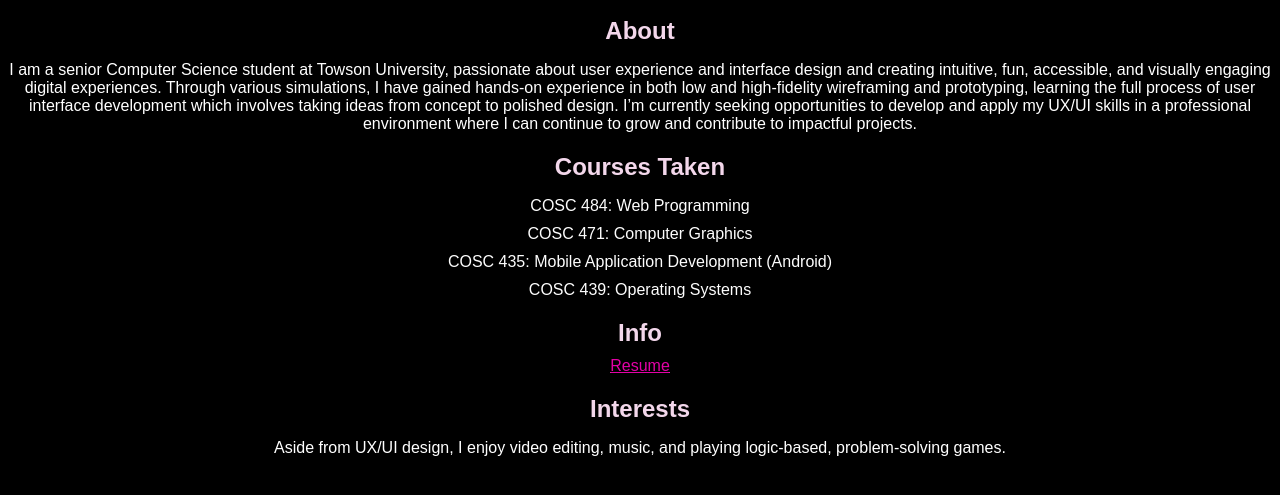
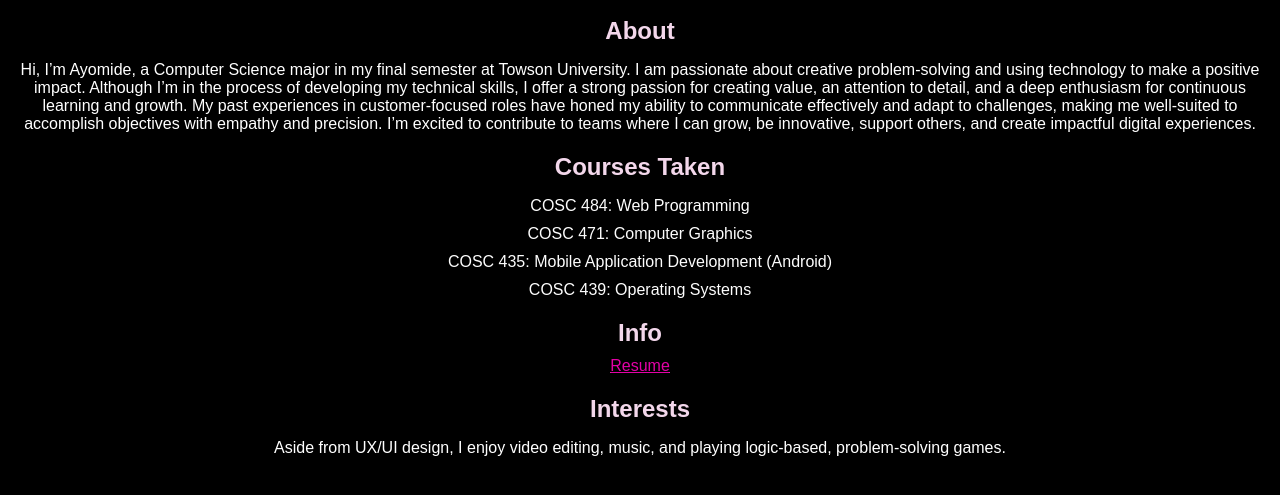
Before and after one commit to ayomide1011/ayomide1011.github.io, a plain HTML site: page index.html in a window 1280 px wide. Shown: the part 305-800 px from the top of the page. Drawn offline with Linux system fonts and the light colour scheme.

Commit message:
Update index.html

```diff
--- a/index.html
+++ b/index.html
@@ -24,9 +24,7 @@
         </div>
         <div class="section-2">
             <h2>About</h2>
-            <p>I am a senior Computer Science student at Towson University, passionate about user experience and interface design and creating intuitive, fun, accessible, and visually engaging digital experiences. Through various simulations, I have gained hands-on experience in both low and high-fidelity wireframing and prototyping, learning the full process of user interface development which involves taking ideas from concept to polished design. I’m currently seeking opportunities to develop and apply my UX/UI skills in a professional environment where I can continue to grow and contribute to impactful projects.
-
-
+            <p>Hi, I’m Ayomide, a Computer Science major in my final semester at Towson University. I am passionate about creative problem-solving and using technology to make a positive impact. Although I’m in the process of developing my technical skills, I offer a strong passion for creating value, an attention to detail, and a deep enthusiasm for continuous learning and growth. My past experiences in customer-focused roles have honed my ability to communicate effectively and adapt to challenges, making me well-suited to accomplish objectives with empathy and precision. I’m excited to contribute to teams where I can grow, be innovative, support others, and create impactful digital experiences.
             </p>
             <h2>Courses Taken</h2>
             <ul class="book">
```
